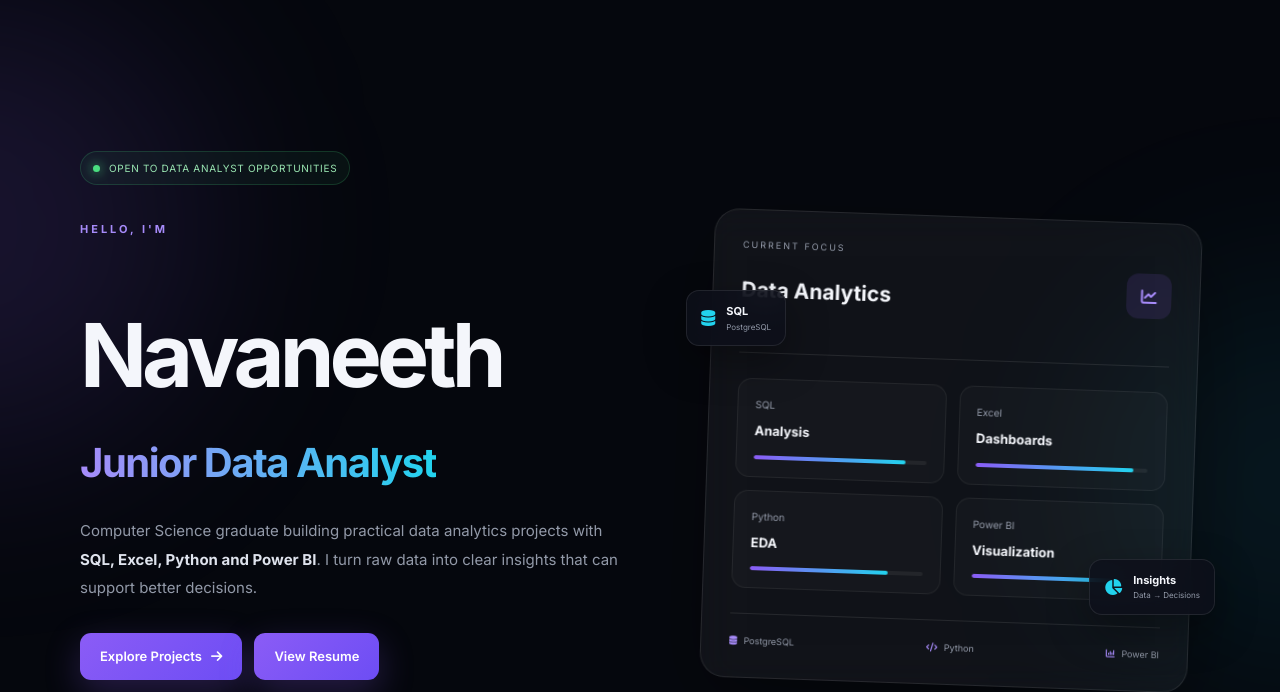
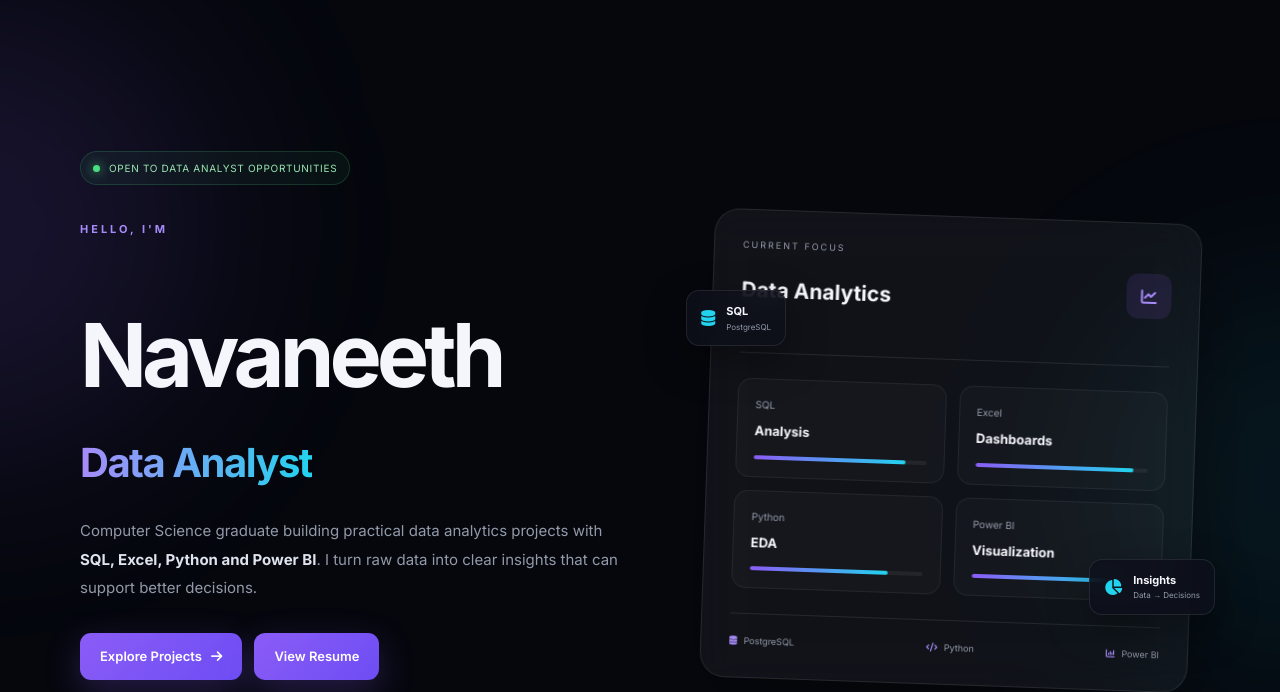
Before and after one commit to navaneethp59/navaneethp59.github.io, a plain HTML site: page index.html in a window 1280 px wide. Shown: the part 78-770 px from the top of the page. Drawn offline with Linux system fonts and the light colour scheme.

Commit message:
index.html

```diff
--- a/index.html
+++ b/index.html
@@ -1,4 +1,3 @@
-
 <!DOCTYPE html>
 <html lang="en">
 
@@ -6,7 +5,7 @@
     <meta charset="UTF-8">
     <meta name="viewport" content="width=device-width, initial-scale=1.0">
 
-    <title>Navaneeth | Junior Data Analyst</title>
+    <title>Navaneeth | Data Analyst</title>
 
     <meta
         name="description"
@@ -154,7 +153,7 @@
 
 
                         <span class="gradient-text">
-                            Junior Data Analyst
+                            Data Analyst
                         </span>
 
                     </h2>
```
